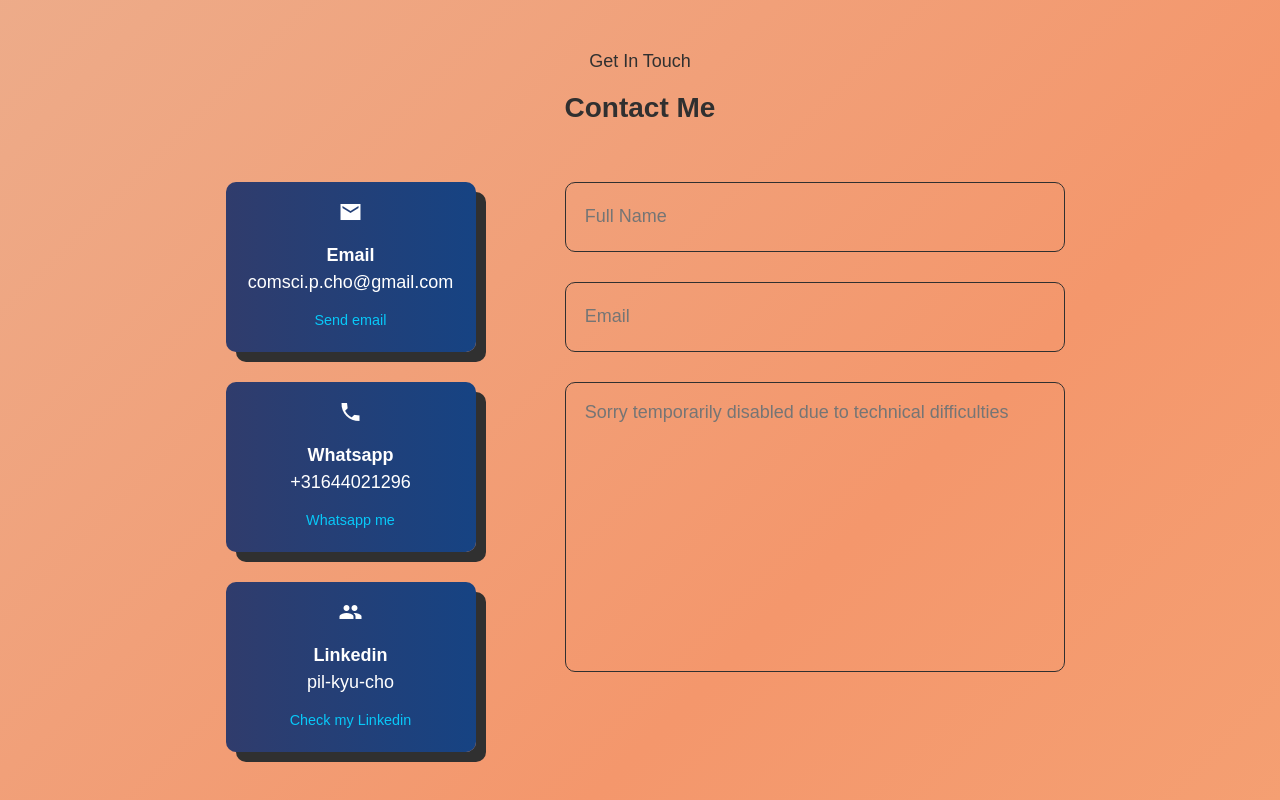
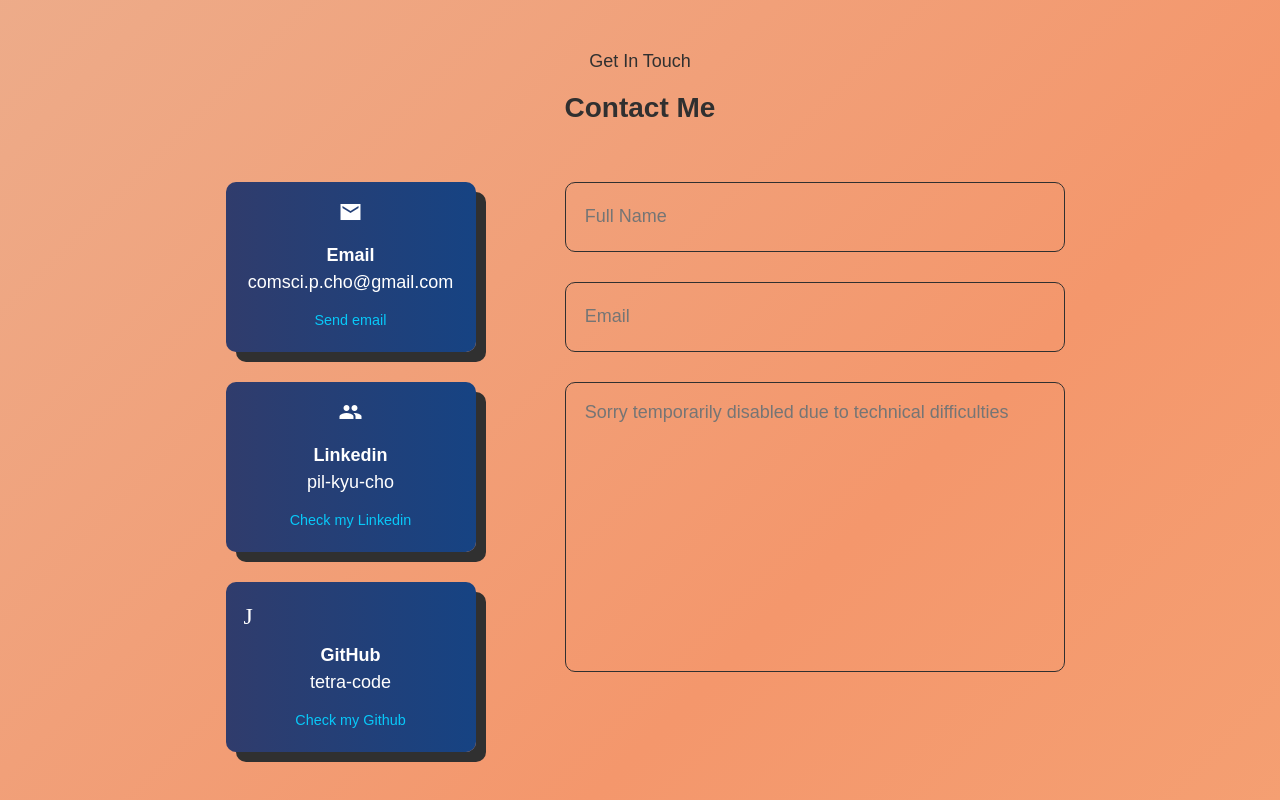
Before and after one commit to tetra-code/tetra-code.github.io, a plain HTML site: page index.html in a window 1280 px wide. Shown: the part 3060-3860 px from the top of the page. Drawn offline with Linux system fonts and the light colour scheme.

Commit message:
change contact section

```diff
--- a/index.html
+++ b/index.html
@@ -147,14 +147,6 @@
                     <a href="mailto:comsci.p.cho@gmail.com">Send email</a>
                 </div>
 
-                <!-- Whatsapp -->
-                <div class="contact_card">
-                    <span class="material-icons-sharp">call</span>
-                    <div><strong>Whatsapp</strong></div>
-                    <div class="detail">+31644021296</div>
-                    <a href="https://wa.me/31644021296">Whatsapp me</a>
-                </div>
-
                 <!-- Linkedin -->
                 <div class="contact_card">
                     <span class="material-icons-sharp">group</span>
@@ -162,7 +154,16 @@
                     <div class="detail">pil-kyu-cho</div>
                     <a href="https://www.linkedin.com/in/pil-kyu-cho/">Check my Linkedin</a>
                 </div>
+
+                <!-- Whatsapp -->
+                <div class="contact_card">
+                    <span class="material-icons-sharp">Javascript</span>
+                    <div><strong>GitHub</strong></div>
+                    <div class="detail">tetra-code</div>
+                    <a href="https://github.com/tetra-code">Check my Github</a>
+                </div>
             </div>
+
 
             <!-- Message form -->
             <form onsubmit="sendEmail(); reset(); return false;">
```
